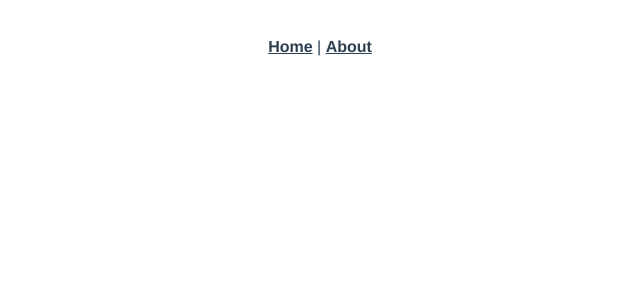
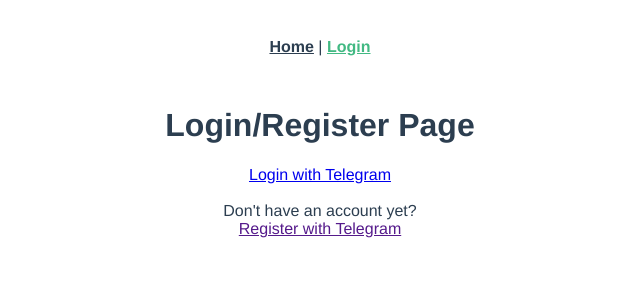
Before and after one commit to smumods/frontend, a Vue app: page /login in a window 1280 px wide. Shown: the top 300 px of the page, without its empty margins (320-960 px from the left). Built offline with nearby package versions, Linux system fonts and the light colour scheme.

Commit message:
- add development config file in .env.development - edit vue files and router to include Login.vue - add register button for Login.vue

```diff
--- a/package.json
+++ b/package.json
@@ -10,6 +10,7 @@
     "test:unit": "vue-cli-service test:unit"
   },
   "dependencies": {
+    "axios": "^0.18.0",
     "vue": "^2.5.17",
     "vue-class-component": "^6.0.0",
     "vue-property-decorator": "^7.0.0",
--- a/src/App.vue
+++ b/src/App.vue
@@ -2,7 +2,7 @@
   <div id="app">
     <div id="nav">
       <router-link to="/">Home</router-link> |
-      <router-link to="/about">About</router-link>
+      <router-link to="/login">Login</router-link>
     </div>
     <router-view/>
   </div>
--- a/src/router.ts
+++ b/src/router.ts
@@ -14,12 +14,12 @@
       component: Home,
     },
     {
-      path: '/about',
-      name: 'about',
+      path: '/login',
+      name: 'login',
       // route level code-splitting
       // this generates a separate chunk (about.[hash].js) for this route
       // which is lazy-loaded when the route is visited.
-      component: () => import(/* webpackChunkName: "about" */ './views/About.vue'),
+      component: () => import(/* webpackChunkName: "about" */ './views/Login.vue'),
     },
   ],
 });
--- a/src/views/About.vue
+++ /dev/null
@@ -1,5 +0,0 @@
-<template>
-  <div class="about">
-    <h1>This is an about page</h1>
-  </div>
-</template>
--- /dev/null
+++ b/src/views/Login.vue
@@ -0,0 +1,31 @@
+<template>
+  <div class="login">
+    <h1>Login/Register Page</h1>
+
+    <a :href="telegram_bot_url" @click="someMethod" >Login with Telegram</a>
+    <br/>
+    <br/>
+
+    <span>Don't have an account yet? </span>
+    <br/>
+    <a href="">Register with Telegram</a>
+  </div>
+</template>
+
+<script>
+  export default {
+    data() {
+      return {
+        telegram_bot_url: "tg://resolve?domain=SMUModsBot&start=signup"
+      }
+    },
+    methods: {
+      someMethod() {
+        setTimeout(() => {
+          console.log("Zach method works", process.env.VUE_APP_TELEGRAM_BOT_URL)
+          window.location = process.env.VUE_APP_TELEGRAM_BOT_URL
+        }, 3000)
+      }
+    }
+  }
+</script>
```
Also changed, not shown: 2 other files (tests, documents, lock files or other folders).
